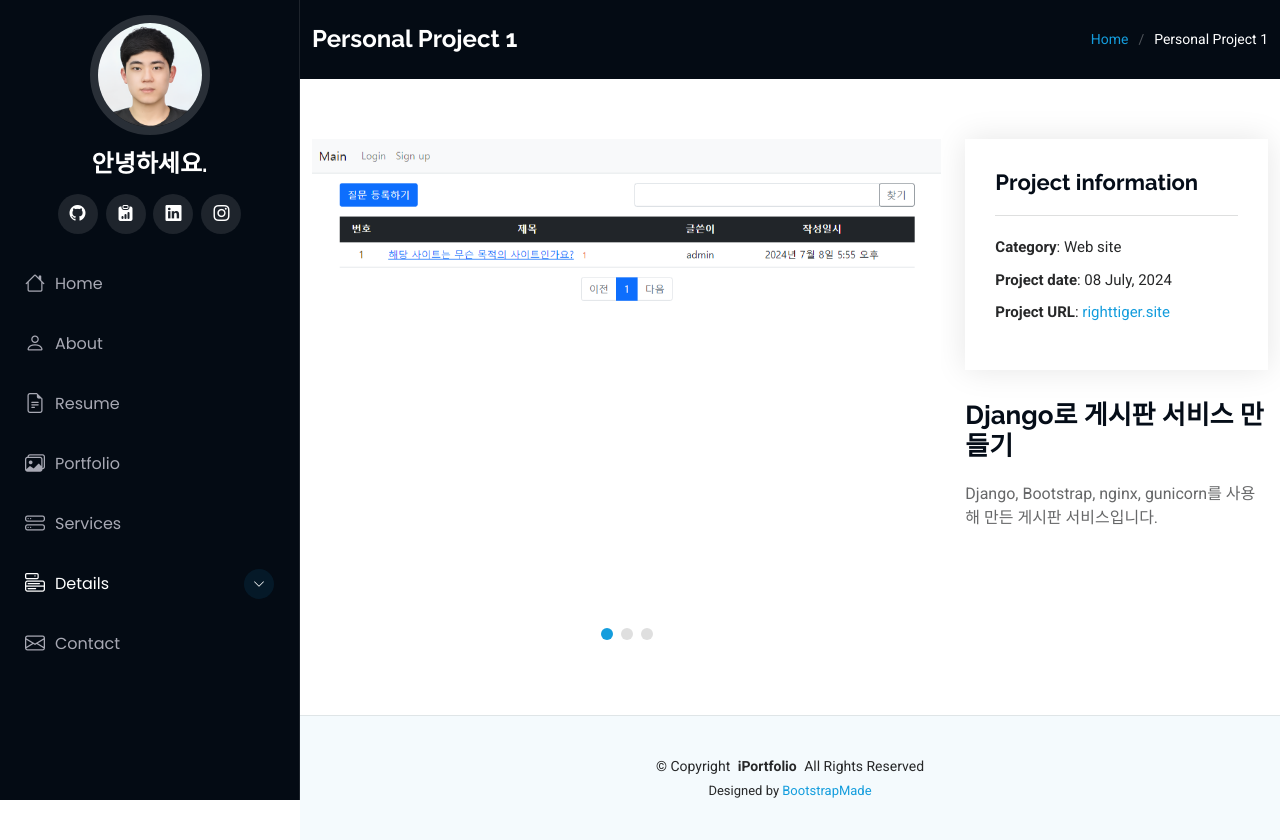
After one commit to Jeong-Beom/Portfolio, a Django app: page /main/portfolio_details/pp1 in a window 1280 px wide. The commit adds this page. Run offline with Django 5.2, Linux system fonts and the light colour scheme; some libraries are stand-ins or nearby versions.

Commit message:
Update site

```diff
--- a/main/urls.py
+++ b/main/urls.py
@@ -1,12 +1,16 @@
 from django.urls import path
-from .views import base_views
+from .views import base_views, portfolio_details_views, service_details_views
 
 app_name = 'main'
 
 urlpatterns = [
     # base_views.py
     path('', base_views.index, name='index'),
-    path('portfolio_details/', base_views.portfolio_details, name='portfolio_details'),
-    path('service_details/', base_views.service_details, name='service_details'),
     path('starter_page/', base_views.starter_page, name='starter_page'),
+
+    # portfolio_details.views.py
+    path('portfolio_details/pp1', portfolio_details_views.portfolio_details_pp1, name='portfolio_details_pp1'),
+
+    # service_details_views_py
+    path('service_details/sample', service_details_views.service_details_sample, name='service_details_sample'),
 ]
--- a/main/views/base_views.py
+++ b/main/views/base_views.py
@@ -3,11 +3,5 @@ from django.shortcuts import render
 def index(request):
     return render(request, 'main/index.html')
 
-def portfolio_details(request):
-    return render(request, 'main/portfolio-details.html')
-
-def service_details(request):
-    return render(request, 'main/service-details.html')
-
 def starter_page(request):
     return render(request, 'main/starter-page.html')
--- /dev/null
+++ b/main/views/portfolio_details_views.py
@@ -0,0 +1,4 @@
+from django.shortcuts import render
+
+def portfolio_details_pp1(request):
+    return render(request, 'main/portfolio-details-pp1.html')
--- /dev/null
+++ b/main/views/service_details_views.py
@@ -0,0 +1,4 @@
+from django.shortcuts import render
+
+def service_details_sample(request):
+    return render(request, 'main/service-details-sample.html')
--- a/templates/header.html
+++ b/templates/header.html
@@ -3,7 +3,7 @@
     <i class="header-toggle d-xl-none bi bi-list"></i>
 
     <div class="profile-img">
-      <img src="{% static 'img/my-profile-img.jpg' %}" alt="" class="img-fluid rounded-circle">
+      <img src="{% static 'img/img_source/profile.png' %}" alt="" class="img-fluid rounded-circle">
     </div>
 
     <a href="{% url 'main:index' %}" class="logo d-flex align-items-center justify-content-center">
@@ -13,11 +13,10 @@
     </a>
 
     <div class="social-links text-center">
-      <a href="https://x.com/" class="twitter" target='_blank'><i class="bi bi-twitter-x"></i></a>
-      <a href="https://www.facebook.com/" class="facebook" target='_blank'><i class="bi bi-facebook"></i></a>
-      <a href="https://www.instagram.com/" class="instagram" target='_blank'><i class="bi bi-instagram"></i></a>
-      <a href="https://www.google.com/" class="google-plus" target='_blank'><i class="bi bi-skype"></i></a>
-      <a href="https://www.linkedin.com/" class="linkedin" target='_blank'><i class="bi bi-linkedin"></i></a>
+      <a href="https://github.com/Jeong-Beom" class="github" target='_blank'><i class="bi bi-github"></i></a>
+      <a href="https://data-is-power.tistory.com//" class="Tistory" target='_blank'><i class="bi bi-clipboard-data-fill"></i></a>
+      <a href="https://www.linkedin.com/in/%EC%A0%95%EB%B2%94-%EC%A1%B0-91677a13b/" class="linkedin" target='_blank'><i class="bi bi-linkedin"></i></a>
+      <a href="https://www.instagram.com/7466_mouse/" class="instagram" target='_blank'><i class="bi bi-instagram"></i></a>
     </div>
 
     <nav id="navmenu" class="navmenu">
@@ -29,13 +28,20 @@
         <li><a href="{% url 'main:index' %}#services"><i class="bi bi-hdd-stack navicon"></i> Services</a></li>
         <li class="dropdown"><a><i class="bi bi-menu-button navicon"></i> <span>Details</span> <i class="bi bi-chevron-down toggle-dropdown"></i></a>
           <ul>
-            <li><a href="#">Dropdown 1</a></li>
-            <li class="dropdown"><a><span>Deep Dropdown</span> <i class="bi bi-chevron-down toggle-dropdown"></i></a>
+            <li><a>Portfolio</a></li>
+            <li class="dropdown"><a><span>Personal Project</span> <i class="bi bi-chevron-down toggle-dropdown"></i></a>
               <ul>
-                <li><a href="#">Deep Dropdown 1</a></li>
-                <li><a href="#">Deep Dropdown 2</a></li>
+                <li><a href="{% url 'main:portfolio_details_pp1' %}">Personal Project 1</a></li>
               </ul>
             </li>
+
+            <li><a>Services</a></li>
+            <li class="dropdown"><a><span>Services</span> <i class="bi bi-chevron-down toggle-dropdown"></i></a>
+              <ul>
+                <li><a href="{% url 'main:service_details_sample' %}">Sample</a></li>
+              </ul>
+            </li>
+
           </ul>
         </li>
         <li><a href="{% url 'main:index' %}#contact"><i class="bi bi-envelope navicon"></i> Contact</a></li>
--- /dev/null
+++ b/templates/main/portfolio-details-pp1.html
@@ -0,0 +1,94 @@
+{% extends 'base.html' %}
+{% load static %}
+{% block content %}
+<body class="portfolio-details-page">
+
+  <!-- Header -->
+  {% include "header.html" %}
+
+  <main class="main">
+
+    <!-- Page Title -->
+    <div class="page-title dark-background">
+      <div class="container d-lg-flex justify-content-between align-items-center">
+        <h1 class="mb-2 mb-lg-0">Personal Project 1</h1>
+        <nav class="breadcrumbs">
+          <ol>
+            <li><a href="{% url 'main:index' %}">Home</a></li>
+            <li class="current">Personal Project 1</li>
+          </ol>
+        </nav>
+      </div>
+    </div><!-- End Page Title -->
+
+    <!-- Portfolio Details Section -->
+    <section id="portfolio-details" class="portfolio-details section">
+
+      <div class="container" data-aos="fade-up" data-aos-delay="100">
+
+        <div class="row gy-4">
+
+          <div class="col-lg-8">
+            <div class="portfolio-details-slider swiper init-swiper">
+
+              <script type="application/json" class="swiper-config">
+                {
+                  "loop": true,
+                  "speed": 600,
+                  "autoplay": {
+                    "delay": 5000
+                  },
+                  "slidesPerView": "auto",
+                  "pagination": {
+                    "el": ".swiper-pagination",
+                    "type": "bullets",
+                    "clickable": true
+                  }
+                }
+              </script>
+
+              <div class="swiper-wrapper align-items-center">
+
+                <div class="swiper-slide">
+                  <img src="{% static 'img/img_source/notice_board_pratice_01.png' %}" alt="">
+                </div>
+
+                <div class="swiper-slide">
+                  <img src="{% static 'img/img_source/notice_board_pratice_02.png' %}" alt="">
+                </div>
+
+                <div class="swiper-slide">
+                  <img src="{% static 'img/img_source/notice_board_pratice_03.png' %}" alt="">
+                </div>
+
+              </div>
+              <div class="swiper-pagination"></div>
+            </div>
+          </div>
+
+          <div class="col-lg-4">
+            <div class="portfolio-info" data-aos="fade-up" data-aos-delay="200">
+              <h3>Project information</h3>
+              <ul>
+                <li><strong>Category</strong>: Web site</li>
+                <li><strong>Project date</strong>: 08 July, 2024</li>
+                <li><strong>Project URL</strong>: <a href="https://righttiger.site" target="_blank">righttiger.site</a></li>
+              </ul>
+            </div>
+            <div class="portfolio-description" data-aos="fade-up" data-aos-delay="300">
+              <h2>Django로 게시판 서비스 만들기</h2>
+              <p>
+                Django, Bootstrap, nginx, gunicorn를 사용해 만든 게시판 서비스입니다.
+              </p>
+            </div>
+          </div>
+
+        </div>
+
+      </div>
+
+    </section><!-- /Portfolio Details Section -->
+
+  </main>
+
+{% endblock %}
--- a/templates/main/portfolio-details.html
+++ b/templates/main/portfolio-details.html
@@ -50,15 +50,15 @@
               <div class="swiper-wrapper align-items-center">
 
                 <div class="swiper-slide">
-                  <img src="{% static 'img/img_source/notice_board_pratice_01.png' %}" alt="">
+                  <img src="{% static 'img/portfolio/app-1.jpg' %}" alt="">
                 </div>
 
                 <div class="swiper-slide">
-                  <img src="{% static 'img/img_source/notice_board_pratice_02.png' %}" alt="">
+                  <img src="{% static 'img/portfolio/app-2.jpg' %}" alt="">
                 </div>
 
                 <div class="swiper-slide">
-                  <img src="{% static 'img/img_source/notice_board_pratice_03.png' %}" alt="">
+                  <img src="{% static 'img/portfolio/app-3.jpg' %}" alt="">
                 </div>
 
               </div>
```
Also changed, not shown: templates/main/index.html (+16 -17 lines), templates/main/service-details-sample.html (added, +71 -0 lines), static/img/img_source/notice_board_pratice_01.png, static/img/img_source/notice_board_pratice_02.png, static/img/img_source/notice_board_pratice_03.png, static/img/img_source/profile.jpg (added), static/img/img_source/profile.png (added), 1 other file.
